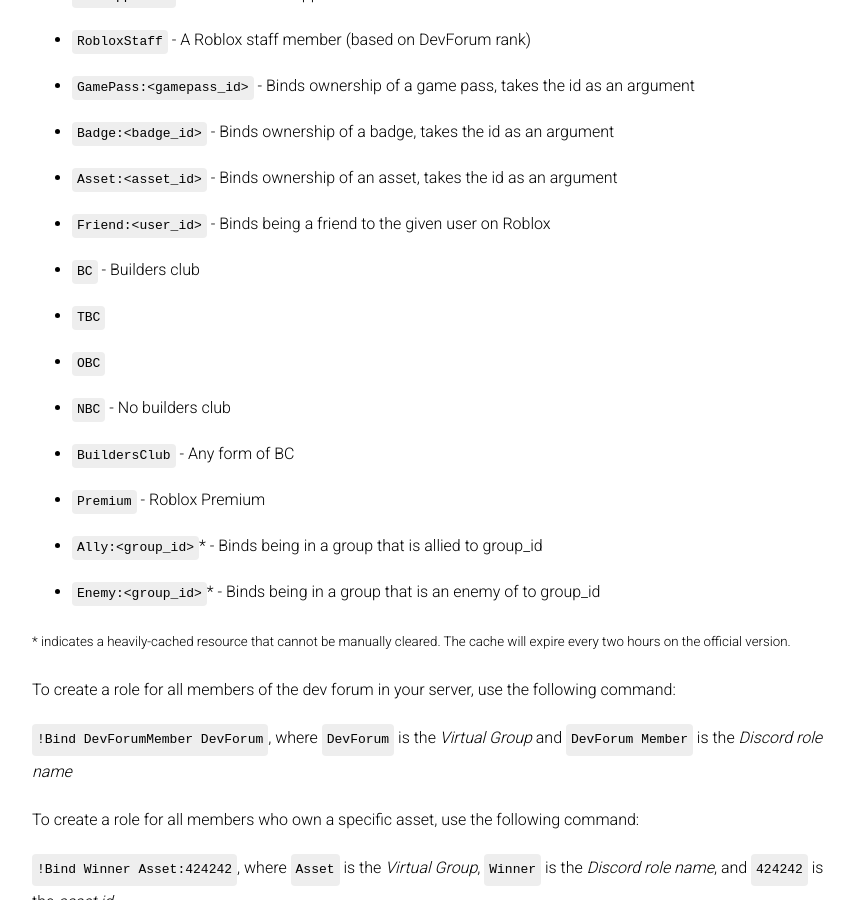
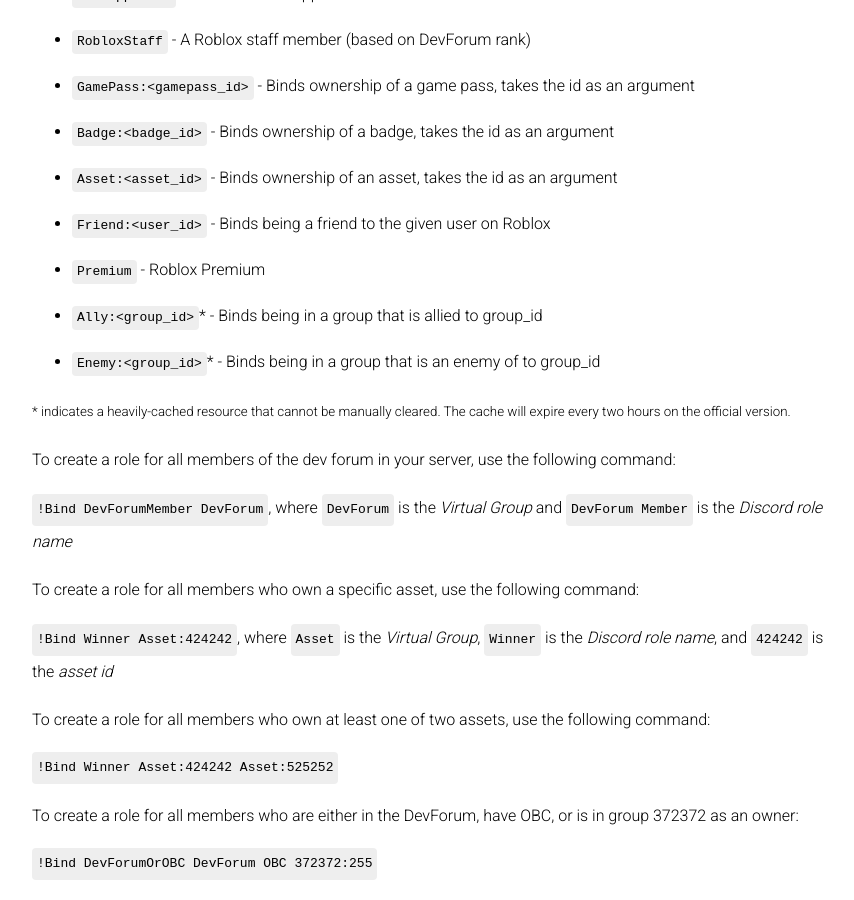
Before and after one commit to evaera/RoVer, a Jekyll site: the page built from index.md, in a window 1280 px wide and 900 px high, scrolled down 7499 px. Shown: the whole window, without its empty margins (208-1062 px from the left). Built offline with Jekyll 4.4.1, drawn with Linux system fonts in a browser that asks for light colours; nearby versions of some CDN libraries; our own code applies the rules of GitHub Pages for plain Markdown files.

Commit message:
Update docs to reflect removal of BC virtual groups

```diff
--- a/index.md
+++ b/index.md
@@ -150,11 +150,6 @@
 - `Badge:<badge_id>` - Binds ownership of a badge, takes the id as an argument
 - `Asset:<asset_id>` - Binds ownership of an asset, takes the id as an argument
 - `Friend:<user_id>` - Binds being a friend to the given user on Roblox
-- `BC` - Builders club
-- `TBC`
-- `OBC`
-- `NBC` - No builders club
-- `BuildersClub` - Any form of BC
 - `Premium` - Roblox Premium
 - `Ally:<group_id>`* - Binds being in a group that is allied to group_id
 - `Enemy:<group_id>`* - Binds being in a group that is an enemy of to group_id
```
